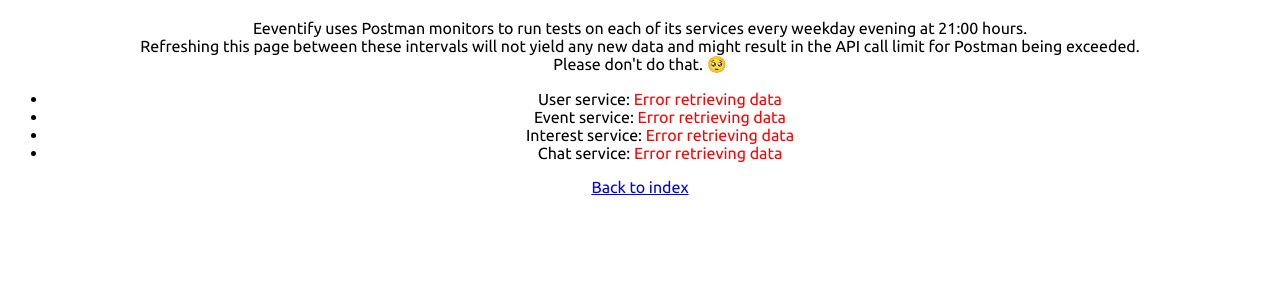
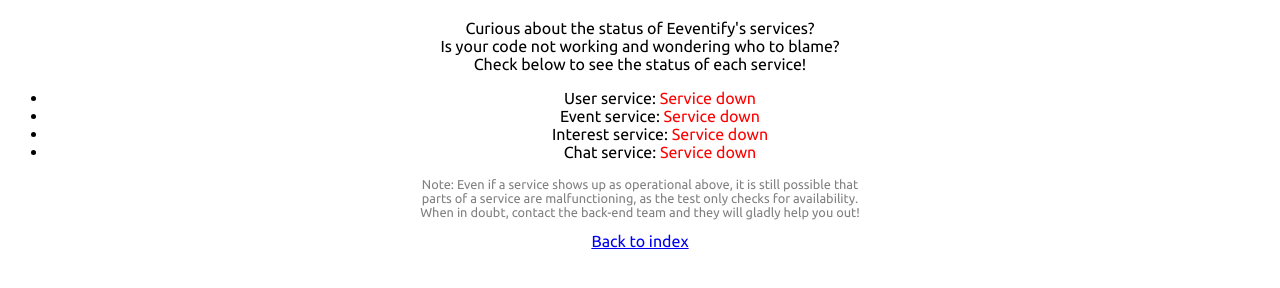
Before and after one commit to Eeventify/main, a plain HTML site: page status.html in a window 1280 px wide. Shown: the part 472-760 px from the top of the page. Drawn offline with nearby package versions, Linux system fonts and the light colour scheme; no server answers.

Commit message:
Improved status page

```diff
--- a/status.html
+++ b/status.html
@@ -14,6 +14,7 @@
     <link href="https://fonts.googleapis.com/css2?family=Ubuntu&display=swap" rel="stylesheet">
 
     <script src="https://unpkg.com/dayjs@1.8.21/dayjs.min.js"></script>
+    <script src="https://code.jquery.com/jquery-3.6.0.min.js" integrity="sha256-/xUj+3OJU5yExlq6GSYGSHk7tPXikynS7ogEvDej/m4=" crossorigin="anonymous"></script>
 
     <style>
         html
@@ -44,10 +45,9 @@
     <h1>Eeventify Status</h1>
 
     <p>
-        Eeventify uses Postman monitors to run tests on each of its services every weekday evening at 21:00 hours.<br>
-        Refreshing this page between these intervals will not yield any new data and might result in the API call limit
-        for Postman being exceeded.<br>
-        Please don't do that. 🥺
+        Curious about the status of Eeventify's services?<br>
+        Is your code not working and wondering who to blame?<br>
+        Check below to see the status of each service!
     </p>
 
     <ul>
@@ -57,52 +57,75 @@
         <li>Chat service:&nbsp;<span id="chat" class="gray">Waiting…</span></li>
     </ul>
 
+    <p style="color: grey; font-size: 0.8rem;">
+        Note: Even if a service shows up as operational above, it is still possible that<br>
+        parts of a service are malfunctioning, as the test only checks for availability.<br>
+        When in doubt, contact the back-end team and they will gladly help you out!
+    </p>
+
     <a href="index.html">Back to index</a>
 
     <script>
         let urls =
         [
-            "https://api.getpostman.com/monitors/19557167-1eccf794-89ca-42a0-a284-6618db2bc2c7",
-            "https://api.getpostman.com/monitors/19557167-1ecbb85e-c3c9-4300-89b4-4be9cb7607ad",
-            "https://api.getpostman.com/monitors/19557167-1ecb9ae6-bbc1-48a0-a930-9cd750fad9dd",
-            "https://api.getpostman.com/monitors/19557167-1ecbb038-ac62-4460-8113-80309c432b8d"
+            "http://office.pepr.com:25253/ChatHistory/Get/test",
+            "http://office.pepr.com:25252/Event/GetAllEvents",
+            "http://office.pepr.com:25252/Interests",
+            "http://office.pepr.com:25252/Login?email=test@example.com&password=nF7Az53B"
         ];
 
         let ids = ["chat", "event", "interest", "user"];
 
-        function getStatus(url, element) {
-            fetch(url, {
+        function pingURL(URL, element) {
+            const settings = {
+
+                // Defines the configurations
+                // for the request
+                cache: false,
+                dataType: "jsonp",
+                async: true,
+                crossDomain: true,
+                url: URL,
+                method: "GET",
                 headers: {
-                    "X-Api-Key": "PMAK-6283af485ed29b2146244ce6-afa014382f27ed729518ef64b88c6d140a"
-                }
-            })
-                .then(res => {
-                    return res.json();
-                })
-                .then(json => {
-                    if (json.monitor.lastRun.status === "success")
-                    {
+                accept: "application/json",
+                "Access-Control-Allow-Origin": "*",
+                },
+                timeout: 5000,
+
+                // Defines the response to be made
+                // for certain status codes
+                statusCode: {
+                    200: function (response) {
+                        console.log("Status 200: Page is up!");
                         element.className = "green";
-                        element.textContent = "Operational on " + dayjs(json.monitor.lastRun.finishedAt).format('DD/MM/YYYY HH:mm');
-                    }
-                    else
-                    {
+                        element.textContent = "Operating normally";
+                    },
+                    400: function (response) {
                         element.className = "red";
-                        element.textContent = "Errors found on " + dayjs(json.monitor.lastRun.finishedAt).format('DD/MM/YYYY HH:mm');
-                    }
-                })
-                .catch((err) => {
-                    element.className = "red";
-                    element.textContent = "Error retrieving data";
-                    console.error(err);
-                });
+                        element.textContent = "Service down";
+                    },
+                    0: function (response) {
+                        element.className = "red";
+                        element.textContent = "Service down";
+                    },
+                    404: function (response) {
+                        element.className = "red";
+                        element.textContent = "Service down";
+                    },
+                },
+            };
+
+            // Sends the request and observes the response
+            jQuery.ajax(settings);
         }
 
         for (let index = 0; index < urls.length; index++) {
             const url = urls[index];
             const element = document.getElementById(ids[index]);
 
-            getStatus(url, element);
+            //getStatus(url, element);
+            pingURL(url, element);
         }
     </script>
 </body>
```
